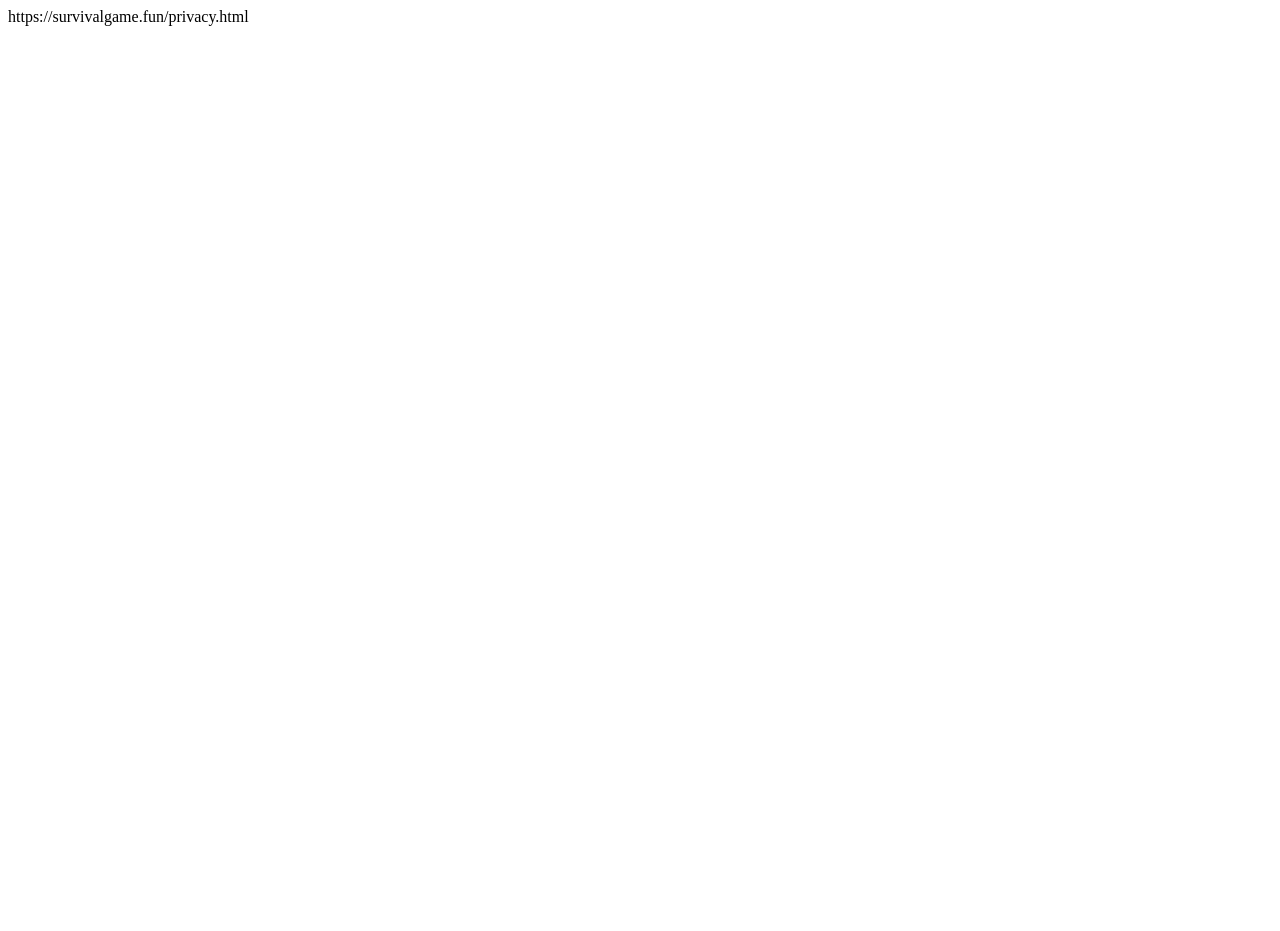
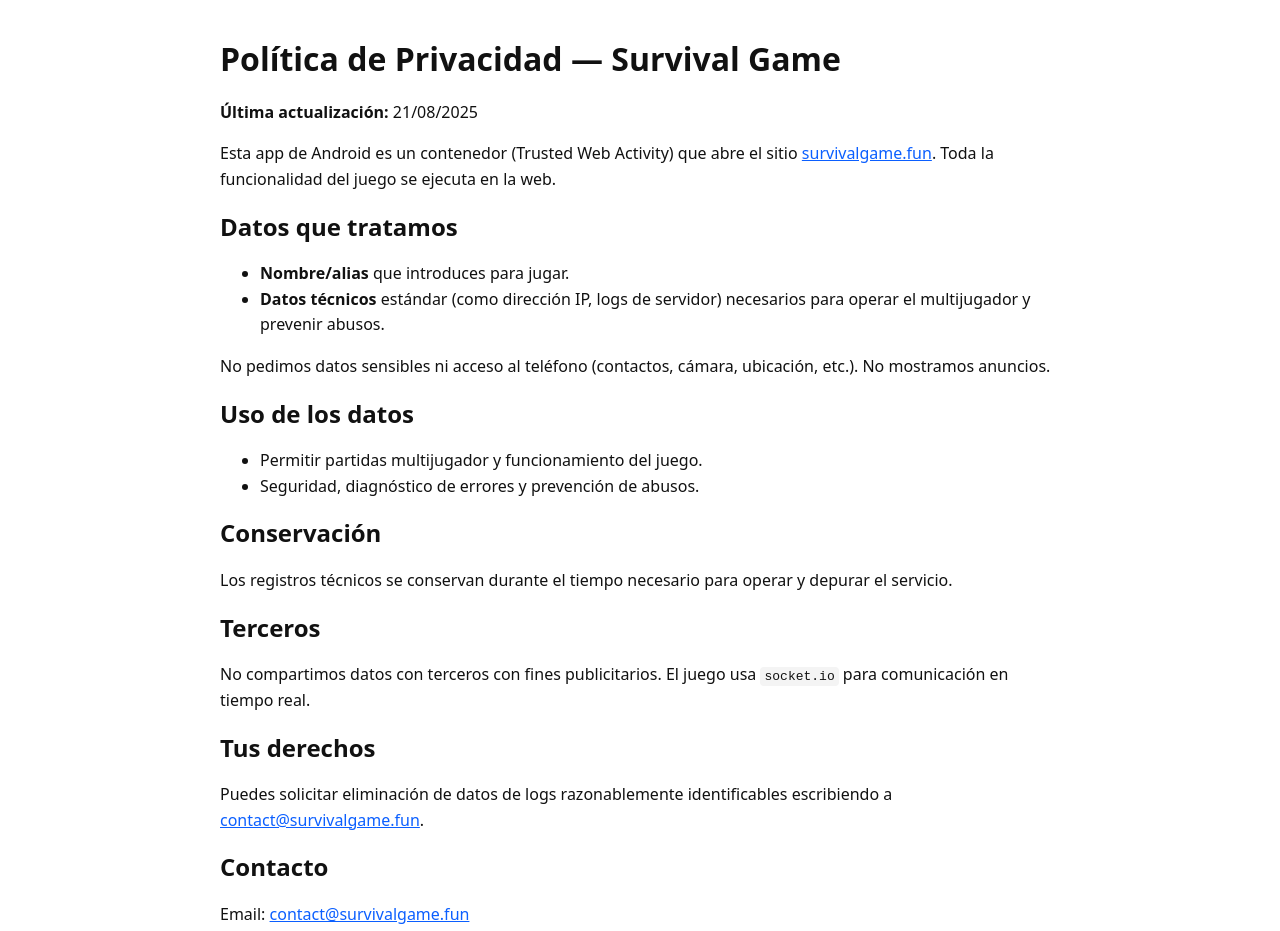
Before and after one commit to Alexperancho/survival-game-multiplayer, a website: page privacy.html in a window 1280 px wide. Before the commit the page ends 800 px from the top, so only its background shows below. Drawn offline with Linux system fonts and the light colour scheme.

Commit message:
Update privacy.html

```diff
--- a/privacy.html
+++ b/privacy.html
@@ -1 +1,47 @@
-https://survivalgame.fun/privacy.html
+<!doctype html>
+<html lang="es">
+<head>
+<meta charset="utf-8">
+<title>Política de Privacidad — Survival Game</title>
+<meta name="viewport" content="width=device-width, initial-scale=1">
+<style>
+  body{font-family:system-ui,-apple-system,Segoe UI,Roboto,Ubuntu,Helvetica,Arial,sans-serif;line-height:1.6;max-width:840px;margin:40px auto;padding:0 16px;color:#111}
+  h1,h2{line-height:1.2}
+  code{background:#f4f4f4;padding:2px 4px;border-radius:4px}
+  a{color:#0b5fff}
+</style>
+</head>
+<body>
+<h1>Política de Privacidad — Survival Game</h1>
+<p><strong>Última actualización:</strong> 21/08/2025</p>
+
+<p>Esta app de Android es un contenedor (Trusted Web Activity) que abre el sitio <a href="https://survivalgame.fun">survivalgame.fun</a>. Toda la funcionalidad del juego se ejecuta en la web.</p>
+
+<h2>Datos que tratamos</h2>
+<ul>
+  <li><strong>Nombre/alias</strong> que introduces para jugar.</li>
+  <li><strong>Datos técnicos</strong> estándar (como dirección IP, logs de servidor) necesarios para operar el multijugador y prevenir abusos.</li>
+</ul>
+
+<p>No pedimos datos sensibles ni acceso al teléfono (contactos, cámara, ubicación, etc.). No mostramos anuncios.</p>
+
+<h2>Uso de los datos</h2>
+<ul>
+  <li>Permitir partidas multijugador y funcionamiento del juego.</li>
+  <li>Seguridad, diagnóstico de errores y prevención de abusos.</li>
+</ul>
+
+<h2>Conservación</h2>
+<p>Los registros técnicos se conservan durante el tiempo necesario para operar y depurar el servicio.</p>
+
+<h2>Terceros</h2>
+<p>No compartimos datos con terceros con fines publicitarios. El juego usa <code>socket.io</code> para comunicación en tiempo real.</p>
+
+<h2>Tus derechos</h2>
+<p>Puedes solicitar eliminación de datos de logs razonablemente identificables escribiendo a <a href="mailto:contact@survivalgame.fun">contact@survivalgame.fun</a>.</p>
+
+<h2>Contacto</h2>
+<p>Email: <a href="mailto:contact@survivalgame.fun">contact@survivalgame.fun</a></p>
+
+</body>
+</html>
```
